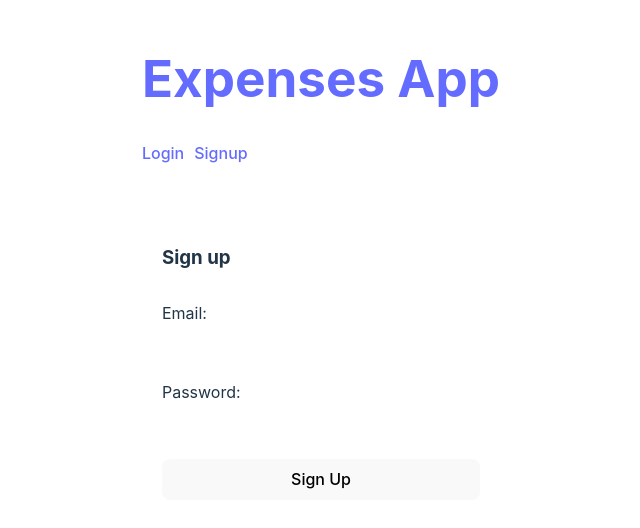
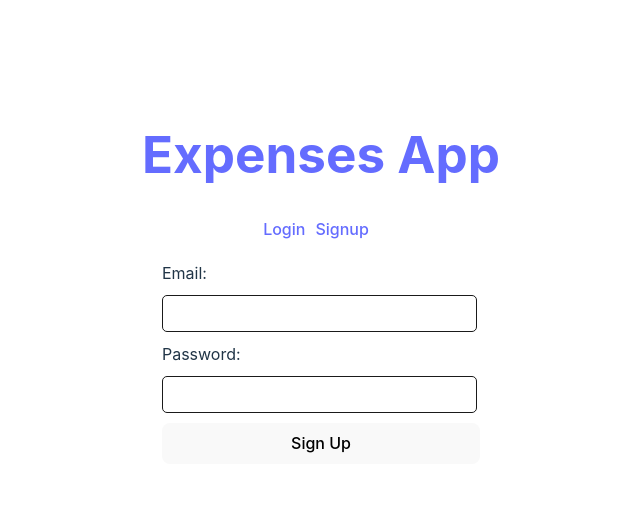
Before and after one commit to euphonicdesign/node-box-frontend, a React (Vite) app: page /node-box-frontend/signup in a window 1280 px wide. Shown: the part 112-640 px from the top of the page, without its empty margins (319-959 px from the left). Built offline with nearby package versions, Linux system fonts and the light colour scheme.

Commit message:
ui improvements

```diff
--- a/src/App.jsx
+++ b/src/App.jsx
@@ -18,10 +18,12 @@ import Signup from "./pages/Signup";
 function Home() {
   const [expenses, setExpenses] = useState([]);
   const [requests, setRequests] = useState(0);
+  const [isLoading, setIsLoading] = useState(false);
   const { user } = useAuthContext();
 
   useEffect(() => {
     async function fetchData() {
+      setIsLoading(true);
       const data = await fetch(
         "https://node-box.onrender.com/api/v1/expenses",
         {
@@ -33,6 +35,7 @@ function Home() {
       // const data = await fetch("https://node-box.onrender.com/api/v1/expenses");
       const expensesData = await data.json();
       setExpenses(expensesData.expenses);
+      setIsLoading(false);
     }
     if (user) {
       fetchData();
@@ -67,7 +70,7 @@ function Home() {
       <CreateForm handleRequests={setRequests} />
       <ExpensesTotal expenses={expenses} />
       <h2>List of expenses</h2>
-      {expenses.length == 0 && <p>Loading...</p>}
+      {isLoading && <p>Loading...</p>}
       <ListOfExpenses expenses={expenses} handleDelete={handleDelete} />
     </>
   );
--- a/src/components/ListOfExpenses.jsx
+++ b/src/components/ListOfExpenses.jsx
@@ -28,7 +28,10 @@ const expensesElements = (expenses, handleDelete) => {
                   <td>{expense.value}</td>
                   <td>{expense.category}</td>
                   <td>
-                    <button onClick={() => handleDelete(expense._id)}>
+                    <button
+                      className="delete-button"
+                      onClick={() => handleDelete(expense._id)}
+                    >
                       Delete
                     </button>
                     <button>
--- a/src/components/Navbar.jsx
+++ b/src/components/Navbar.jsx
@@ -19,7 +19,7 @@ const Navbar = () => {
         <nav>
           {user && (
             <div>
-              <span>{user.email}</span>
+              <span className="user-email">{user.email}</span>
               <button onClick={handleClick}>Log out</button>
             </div>
           )}
--- a/src/index.css
+++ b/src/index.css
@@ -72,6 +72,7 @@ button:focus-visible {
 nav {
   display: flex;
   align-items: center;
+  justify-content: center;
 }
 
 nav a {
@@ -83,10 +84,27 @@ nav a {
 form.signup,
 form.login {
   max-width: 400px;
-  margin: 40px auto;
+  margin: 0px auto;
   padding: 20px;
   display: flex;
   flex-direction: column;
   text-align: start;
   gap: 10px;
 }
+
+form.signup input,
+form.login input {
+  border: 1px solid #1a1a1a;
+}
+
+.error {
+  text-align: center;
+}
+
+.user-email {
+  margin-right: 20px;
+}
+
+.delete-button {
+  margin-right: 5px;
+}
--- a/src/pages/Login.jsx
+++ b/src/pages/Login.jsx
@@ -14,7 +14,7 @@ const Login = () => {
 
   return (
     <form className="login" onSubmit={handleSubmit}>
-      <h3>Log in</h3>
+      {/* <h3>Log in</h3> */}
       <label htmlFor="">Email:</label>
       <input
         type="email"
@@ -32,6 +32,7 @@ const Login = () => {
         value={password}
       />
       <button disabled={isLoading}>Log in</button>
+      {isLoading && <div>Loading... (up to 1 min)</div>}
       {error && <div className="error">{error}</div>}
     </form>
   );
--- a/src/pages/Signup.jsx
+++ b/src/pages/Signup.jsx
@@ -14,7 +14,7 @@ const Signup = () => {
 
   return (
     <form className="signup" onSubmit={handleSubmit}>
-      <h3>Sign up</h3>
+      {/* <h3>Sign up</h3> */}
       <label htmlFor="">Email:</label>
       <input
         type="email"
```
